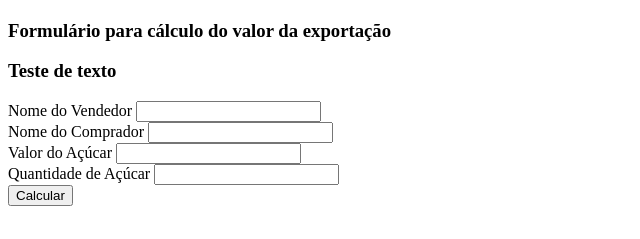
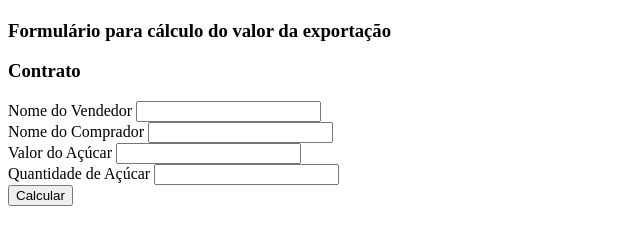
Before and after one commit to SamuelMSD/calculoexportacao, a plain HTML site: page index.html in a window 1280 px wide. Shown: the part 465-704 px from the top of the page, 0-640 px from the left. Drawn offline with Linux system fonts and the light colour scheme; a script that the page names is missing.

Commit message:
Update index.html

```diff
--- a/index.html
+++ b/index.html
@@ -16,7 +16,7 @@
       Formulário para cálculo do valor da exportação
      </h3>
      <h3 class="esverdeado">
-         Teste de texto
+         Contrato
      </h3>
     <form>
       <label class="esverdeado" for"nomeVendedor">
```
